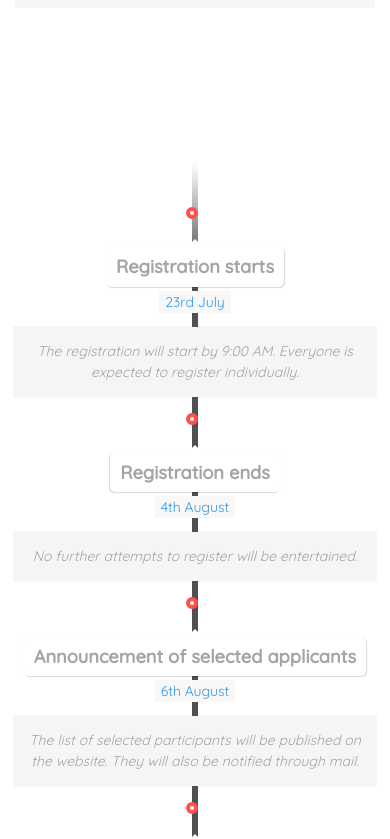
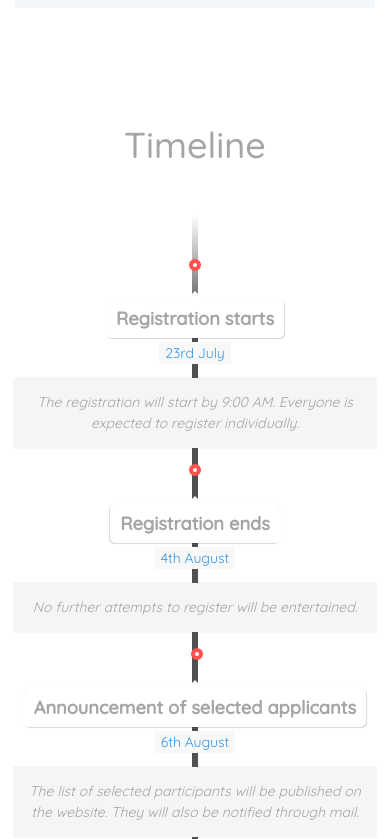
Before and after one commit to Jyothis-P/cittic_hackathon, a plain HTML site: page index.html in a window 390 px wide. Shown: the part 2760-3599 px from the top of the page. Drawn offline with Linux system fonts and the light colour scheme.

Commit message:
Booty for responsiveness

```diff
--- a/index.html
+++ b/index.html
@@ -211,6 +211,14 @@
 
 <!-- The Timeline -->
 
+
+<div class="row">
+	<div class="col-sm-12 text-center">
+		<h2>Timeline</h2>
+	</div>
+</div>
+
+
 <ul class="timeline">
 
 	<!-- Item 1 -->
--- a/styles/timeline.css
+++ b/styles/timeline.css
@@ -201,7 +201,7 @@
   .direction-r .flag:before {
     position: absolute;
     top: -30px;
-      left: 50%;
+      left: 51.5%;
       content: ' ';
       display: block;
       width: 12px;
```
